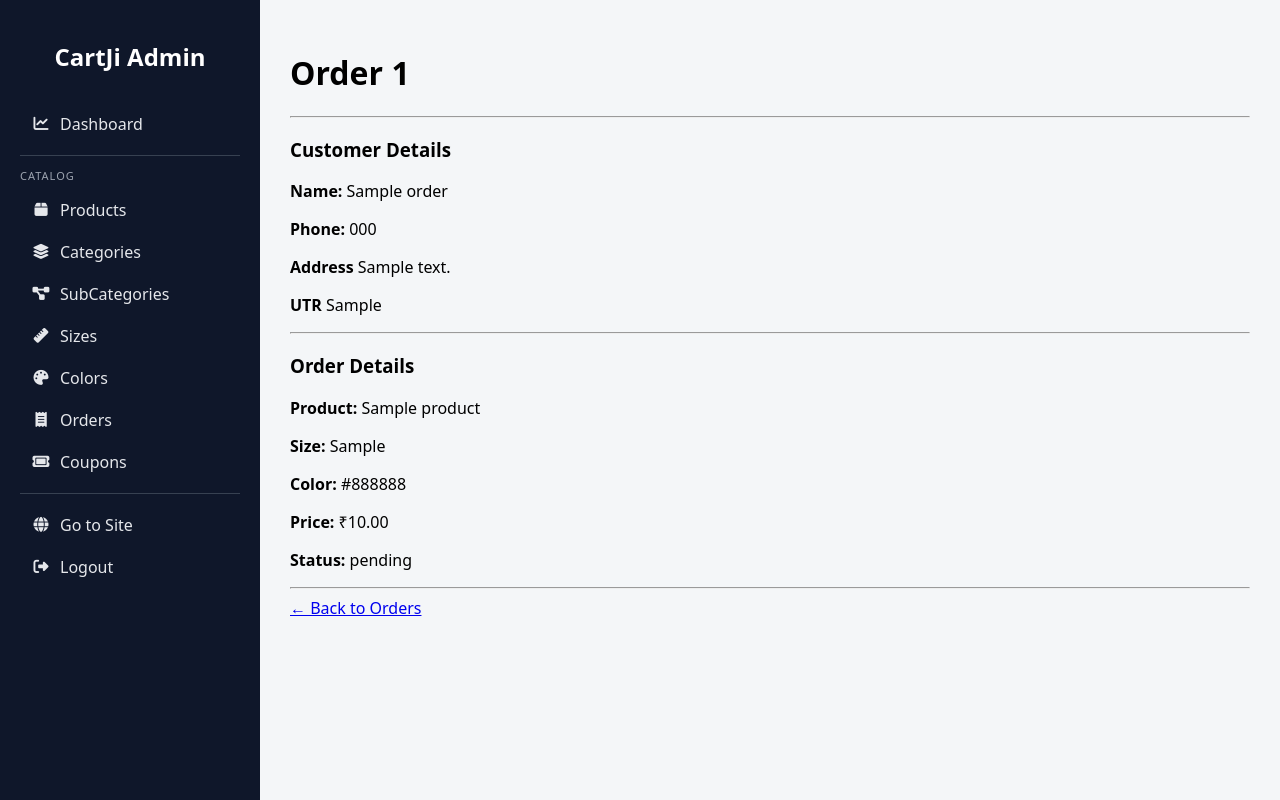
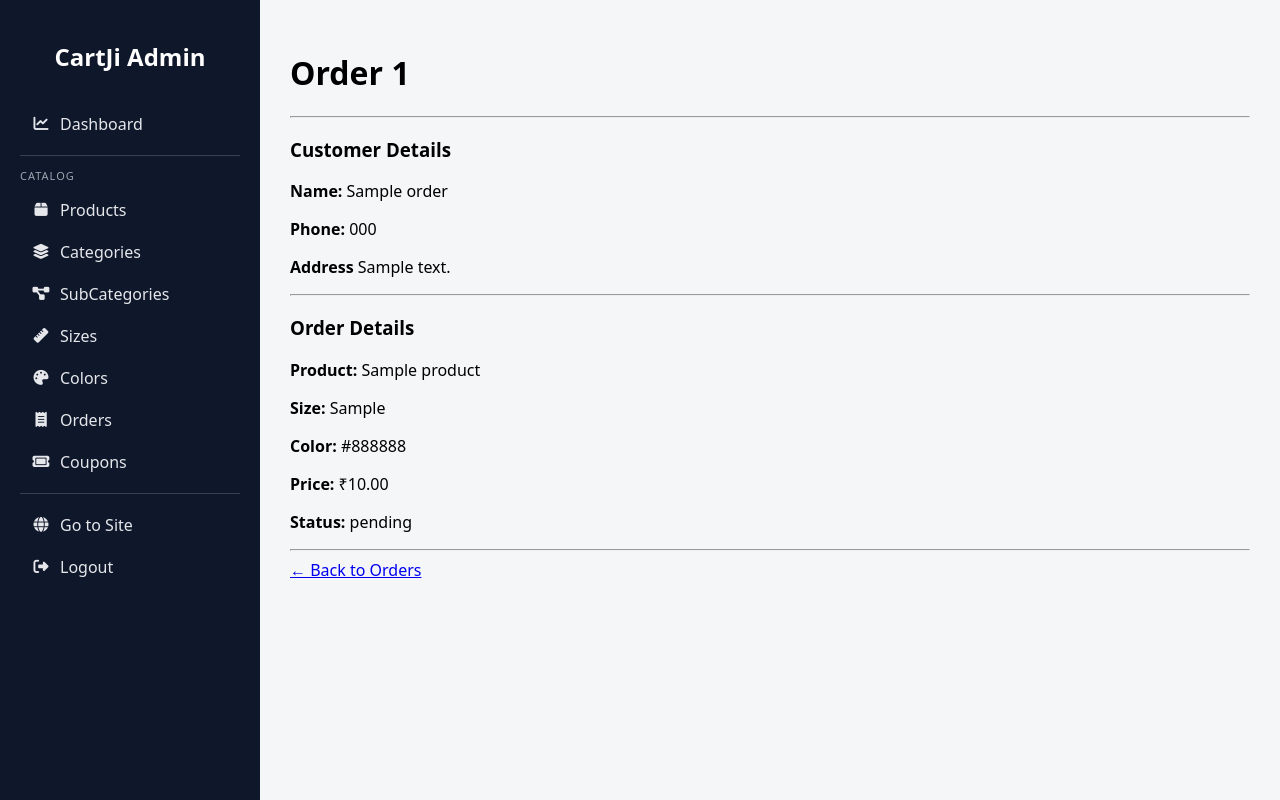
Before and after one commit to jicartji-dev/ecommerce, a Django app: page /cj-admin/orders/1/ in a window 1280 px wide. Run offline with Django 5.2, Linux system fonts and the light colour scheme; a user stored in the database is signed in; tables that the repository leaves empty hold one stand-in row (values such as "Sample post").

Commit message:
some changes

```diff
--- a/cartjiapp/models.py
+++ b/cartjiapp/models.py
@@ -232,7 +232,7 @@ class Order(models.Model):
 
     customer_name = models.CharField(max_length=100, blank=True)
     phone = models.CharField(max_length=10, blank=True)
-    UTR = models.CharField(max_length=12,blank=True,null=True)
+    # UTR = models.CharField(max_length=10,blank=True,null=True)
 
     payment_method = models.CharField(
         max_length=20,
--- a/cartjiapp/templates/cartjiapp/checkout.html
+++ b/cartjiapp/templates/cartjiapp/checkout.html
@@ -24,7 +24,7 @@
             <p>Total: ₹{{ product.selling_price }}</p>
 
             <input type="file" name="screenshot" class="form-control mb-3" required>
-            <input type="text" name="utr" class="form-control mb-2" placeholder="UTR NO." required>
+            <!-- <input type="text" name="utr" class="form-control mb-2" placeholder="UTR NO." required> -->
 
             <input type="hidden" name="size" value="{{ size }}">
             <input type="hidden" name="color" value="{{ color }}">
--- a/cartjiapp/templates/cj_admin/order/order_detail.html
+++ b/cartjiapp/templates/cj_admin/order/order_detail.html
@@ -9,7 +9,7 @@
 <p><strong>Name:</strong> {{ order.customer_name }}</p>
 <p><strong>Phone:</strong> {{ order.phone }}</p>
 <p><strong>Address</strong> {{ order.delivery_address }} </p>
-<p><strong>UTR</strong> {{ order.UTR }} </p>
+<!-- <p><strong>UTR</strong> {{ order.UTR }} </p> -->
 
 
 <hr>
--- a/cartjiapp/views.py
+++ b/cartjiapp/views.py
@@ -217,7 +217,7 @@ def checkout(request, slug):
             delivery_address=request.POST.get("address"),
             payment_method="online",
             payment_screenshot=request.FILES.get("screenshot"),
-            UTR=request.POST.get("utr"),
+            # UTR=request.POST.get("utr"),
             status="pending"
         )
 
```
